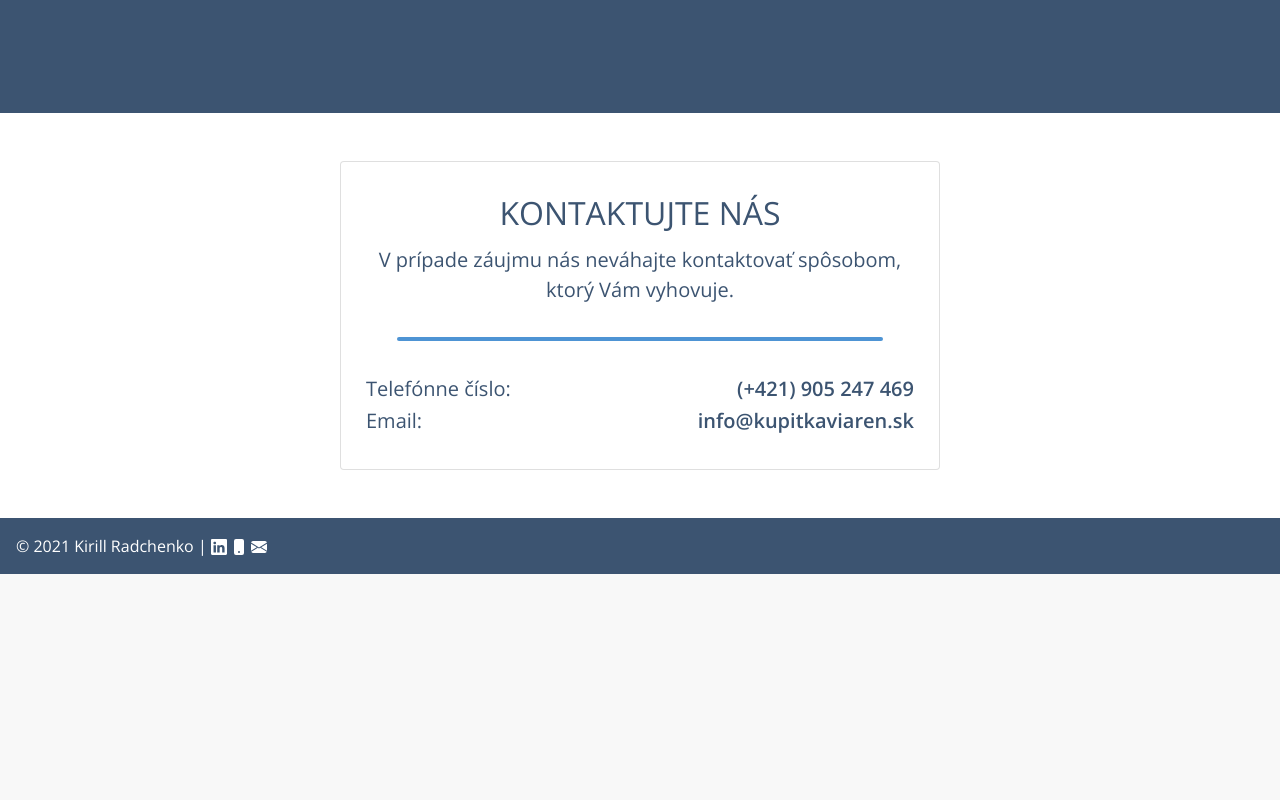
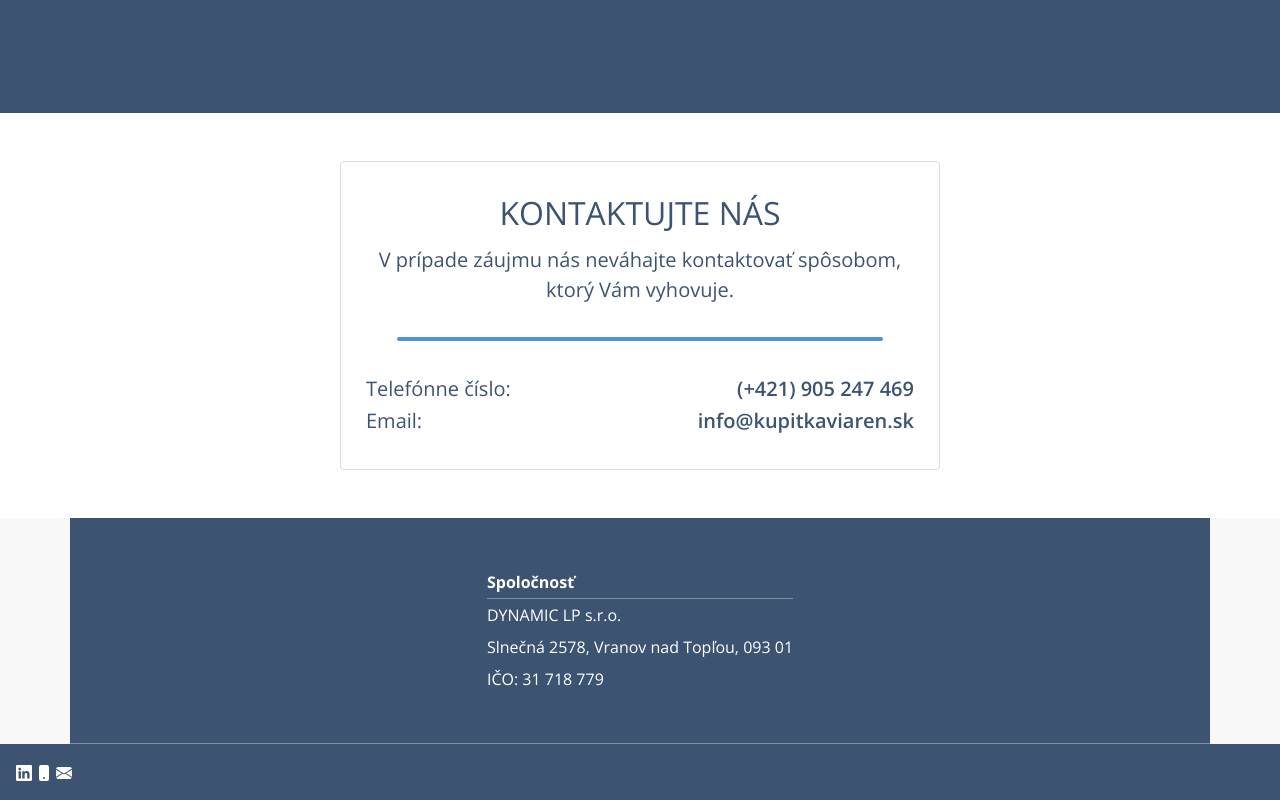
Before and after one commit to kradchenko/coffe-container, a website: page src/index.html in a window 1280 px wide. Shown: the part 7048-7848 px from the top of the page. Before the commit the page ends 7622 px from the top, so only its background shows below. Drawn offline with nearby package versions, Linux system fonts and the light colour scheme.

Commit message:
adding new v.

```diff
--- a/src/app.ts
+++ b/src/app.ts
@@ -30,6 +30,6 @@ app.use(handleRequest);
 
 app.use(handleUnmatchedUrl);
 
-http.createServer(app).listen(process.env.PORT || 8001, () => {
-    console.log(`App listening at http://localhost:${process.env.PORT || 8001}`);
+http.createServer(app).listen(process.env.PORT || 8000, () => {
+    console.log(`App listening at http://localhost:${process.env.PORT || 8000}`);
 });
--- a/src/index.html
+++ b/src/index.html
@@ -737,8 +737,18 @@
                 </div>
             </section>
         </main>
+        <div class="container dark-container border-b-light py-5">
+            <div class="d-flex justify-content-center">
+                <div class="d-flex flex-column align-items-left lh-lg">
+                    <span class="border-b-light fw-bolder">Spoločnosť</span>
+                    <span>DYNAMIC LP s.r.o.</span>
+                    <span>Slnečná 2578, Vranov nad Topľou, 093 01</span>
+                    <span>IČO: 31 718 779</span>
+                </div>
+            </div>
+        </div>
         <footer class="container-fluid dark-container footer-container p-3">
-            <span>&#169 2021 Kirill Radchenko |</span>
+            <!-- <span>&#169 2021 Kirill Radchenko |</span> -->
             <a href="https://www.linkedin.com/in/kirill-radchenko-836063182/">
                 <svg
                     xmlns="http://www.w3.org/2000/svg"
--- a/src/static/css/style.css
+++ b/src/static/css/style.css
@@ -66,6 +66,10 @@ footer {
 
 .mr-4 {
     margin-right: 1rem;
+}
+
+.border-b-light {
+    border-bottom: solid 1px #cccbcb7c;
 }
 
 /* ===BANNER=== */
```
